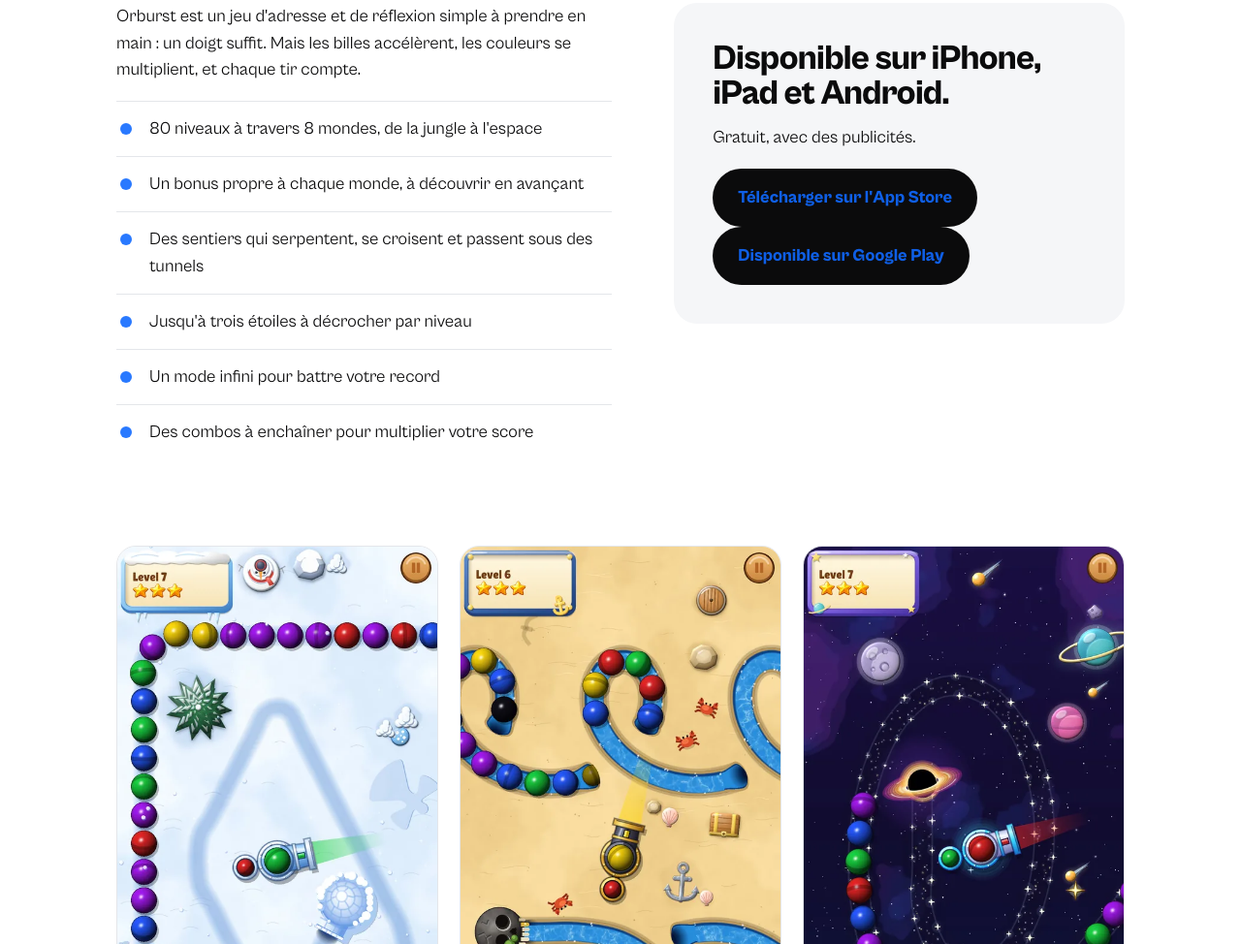
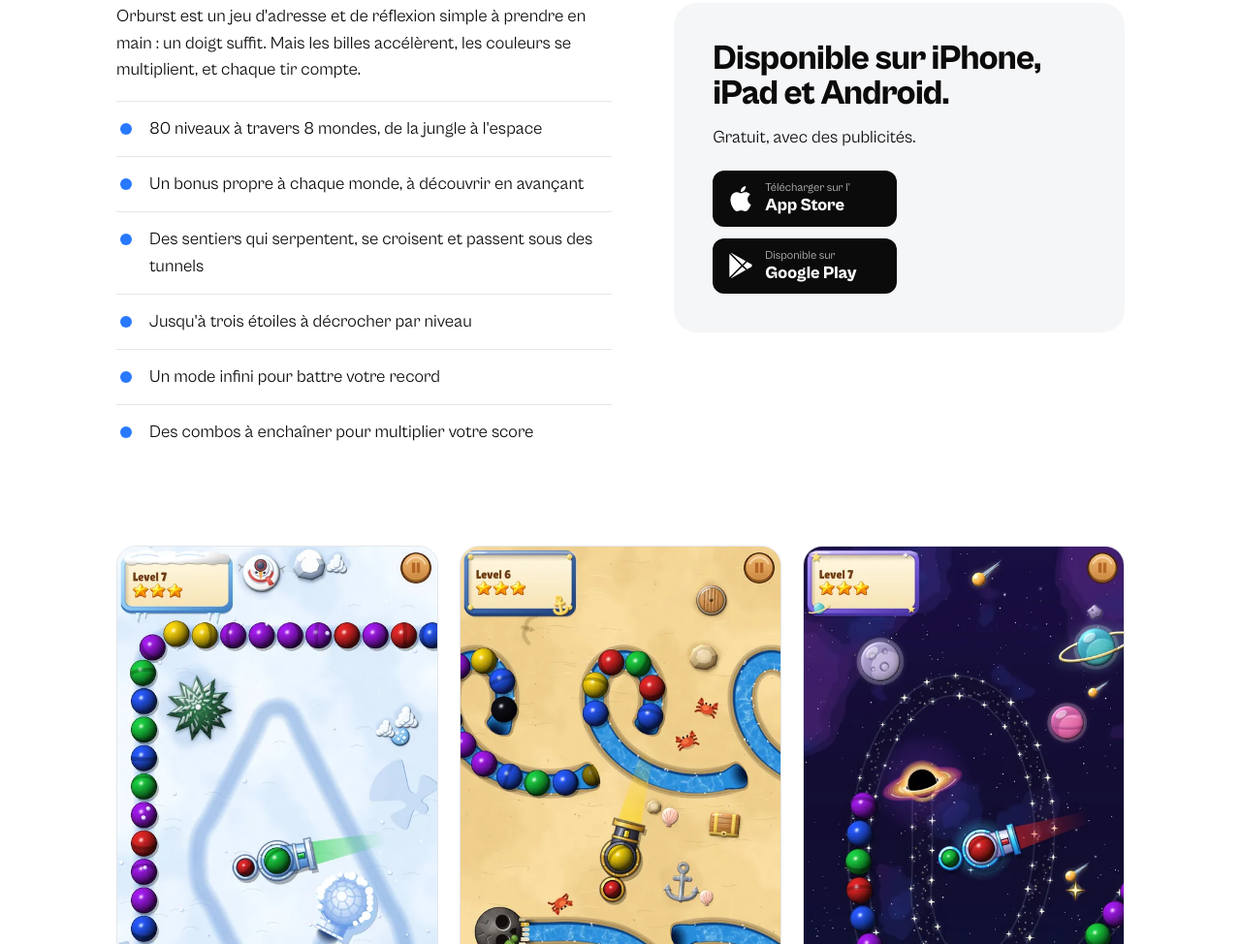
Before and after one commit to BARAMO-CORP/baramo-site, a plain HTML site: page orburst/index.html in a window 1280 px wide. Shown: the part 968-1942 px from the top of the page at 97% size. Drawn offline with Linux system fonts and the light colour scheme.

Commit message:
Fix boutons stores

```diff
--- a/assets/styles.css
+++ b/assets/styles.css
@@ -146,3 +146,12 @@ footer a:hover { color: var(--blue); }
 .prose li { margin-bottom: 0.4em; }
 .prose a, .box a, .lead a { color: var(--blue-dark); }
 .prose address { font-style: normal; }
+
+/* Boutons des stores */
+.store-buttons { display: flex; flex-wrap: wrap; gap: 12px; margin-top: 20px; }
+.store-button, .box a.store-button { display: inline-flex; align-items: center; gap: 12px; padding: 10px 20px 10px 16px; border-radius: 12px; background: var(--ink); color: #fff; text-decoration: none; line-height: 1.25; min-width: 190px; }
+.store-button:hover, .box a.store-button:hover { background: var(--blue); }
+.store-icon { width: 26px; height: 26px; flex-shrink: 0; }
+.store-button span { display: flex; flex-direction: column; }
+.store-button small { font-size: 12px; opacity: .75; }
+.store-button strong { font-size: 18px; }
--- a/orburst/index.html
+++ b/orburst/index.html
@@ -52,7 +52,10 @@
     <div class="box">
       <h2>Disponible sur iPhone, iPad et Android.</h2>
       <p>Gratuit, avec des publicités.</p>
-      <p><a class="btn" href="https://apps.apple.com/fr/app/id6834810722">Télécharger sur l'App Store</a> <a class="btn" href="https://play.google.com/store/apps/details?id=com.baramo.orburst&amp;hl=fr">Disponible sur Google Play</a></p>
+      <div class="store-buttons">
+        <a class="store-button" href="https://apps.apple.com/fr/app/id6834810722"><svg class="store-icon" viewBox="0 0 24 24" aria-hidden="true"><path fill="currentColor" d="M12.152 6.896c-.948 0-2.415-1.078-3.96-1.04-2.04.027-3.91 1.183-4.961 3.014-2.117 3.675-.546 9.103 1.519 12.09 1.013 1.454 2.208 3.09 3.792 3.039 1.52-.065 2.09-.987 3.935-.987 1.831 0 2.35.987 3.96.948 1.637-.026 2.676-1.48 3.676-2.948 1.156-1.688 1.636-3.325 1.662-3.415-.039-.013-3.182-1.221-3.22-4.857-.026-3.04 2.48-4.494 2.597-4.559-1.429-2.09-3.623-2.324-4.39-2.376-2-.156-3.675 1.09-4.61 1.09zM15.53 3.83c.843-1.012 1.4-2.427 1.245-3.83-1.207.052-2.662.805-3.532 1.818-.78.896-1.454 2.338-1.273 3.714 1.338.104 2.715-.688 3.559-1.701"/></svg><span><small>Télécharger sur l'</small><strong>App Store</strong></span></a>
+        <a class="store-button" href="https://play.google.com/store/apps/details?id=com.baramo.orburst&amp;hl=fr"><svg class="store-icon" viewBox="0 0 24 24" aria-hidden="true"><path fill="currentColor" d="M22.018 13.298l-3.919 2.218-3.515-3.493 3.543-3.521 3.891 2.202a1.49 1.49 0 0 1 0 2.594zM1.337.924a1.486 1.486 0 0 0-.112.568v21.017c0 .217.045.419.124.6l11.155-11.087L1.337.924zm12.207 10.065l3.258-3.238L3.45.195a1.466 1.466 0 0 0-.946-.179l11.04 10.973zm0 2.067l-11 10.933c.298.036.612-.016.906-.183l13.324-7.54-3.23-3.21z"/></svg><span><small>Disponible sur</small><strong>Google Play</strong></span></a>
+      </div>
     </div>
   </div>
 </section>
```
Also changed, not shown: en/orburst/index.html (+4 -1 lines).
